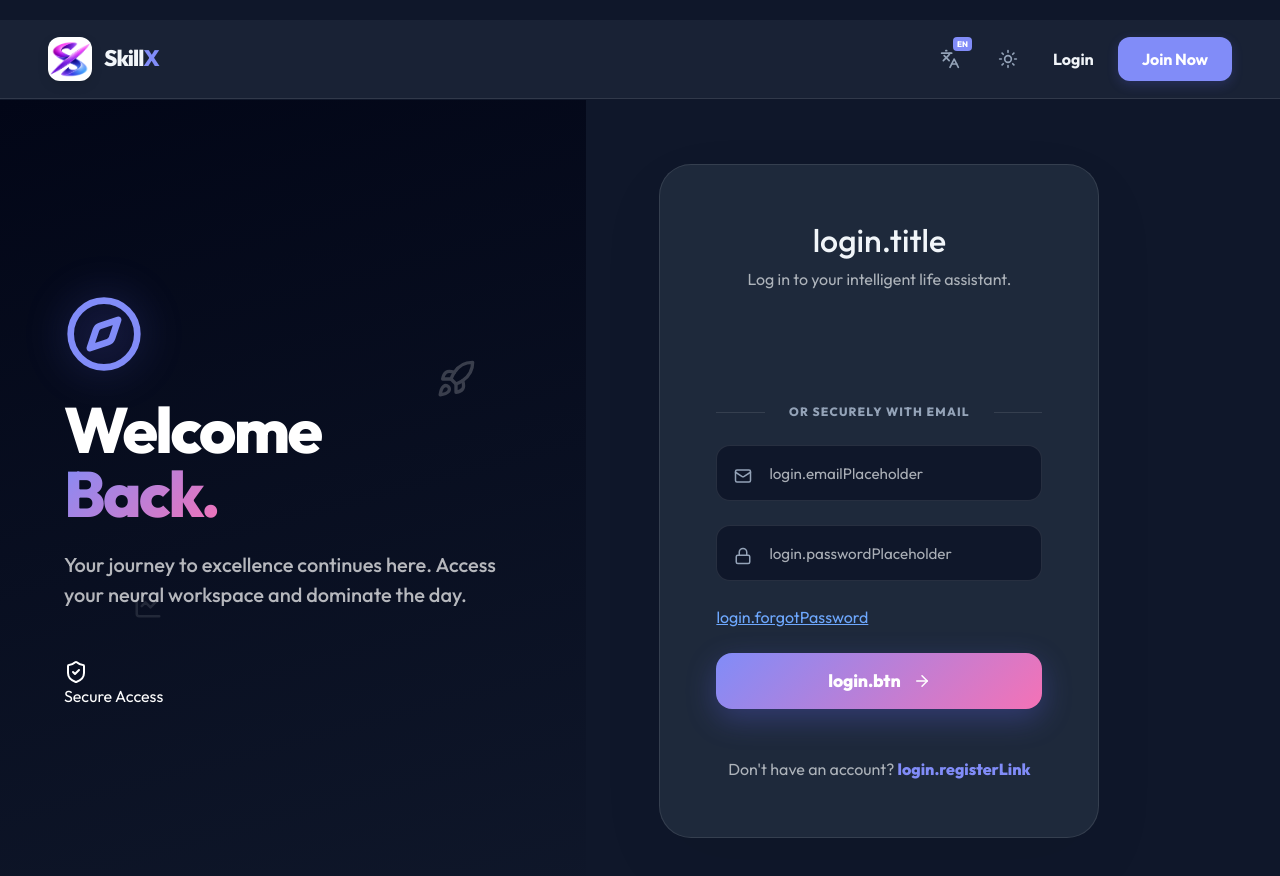
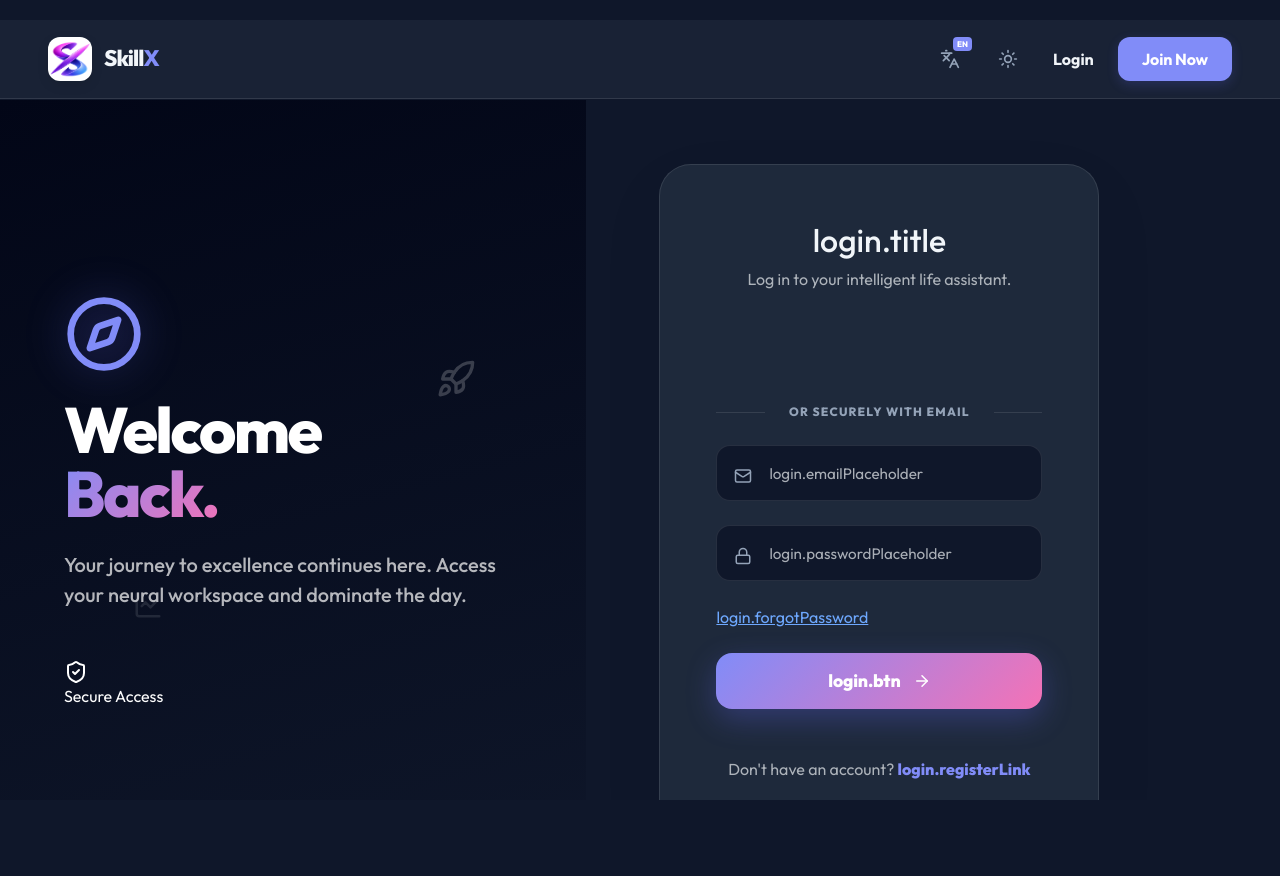
Before and after one commit to Salmankhan20032/Hackathon_FrontEnd, a React (Vite) app: page /login in a window 1280 px wide. Shown: the top 876 px of the page. After the commit the page ends 800 px from the top, so only its background shows below. Built offline with nearby package versions, Linux system fonts and the light colour scheme; no server answers.

Commit message:
fix: adjust body and container overflow settings to resolve scrolling behavior

```diff
--- a/src/index.css
+++ b/src/index.css
@@ -46,7 +46,7 @@ html {
   min-height: 100%;
   height: 100%;
   overflow-x: hidden;
-  overflow-y: auto;
+  overflow-y: hidden;
   background-color: var(--bg-body);
 }
 
@@ -54,9 +54,9 @@ body {
   margin: 0;
   padding: 0;
   min-height: 100%;
-  height: auto;
+  height: 100%;
   overflow-x: hidden;
-  overflow-y: visible;
+  overflow-y: auto;
   background-color: var(--bg-body);
   font-family: 'Outfit', sans-serif;
   color: var(--text-main);
```
